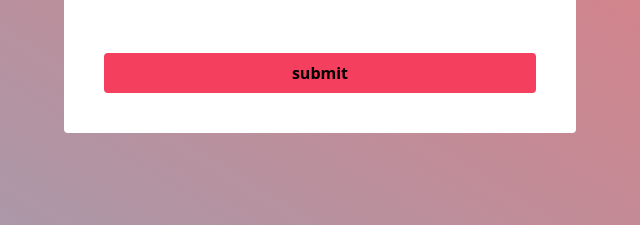
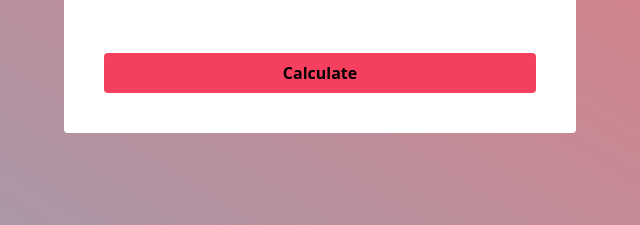
Before and after one commit to UmamageshwaranK/CngCalculator, a website built with Vite: page index.html in a window 1280 px wide. Shown: the part 411-636 px from the top of the page, 320-960 px from the left. Built offline with nearby package versions, Linux system fonts and the light colour scheme.

Commit message:
typo-mistake clear

```diff
--- a/index.html
+++ b/index.html
@@ -9,7 +9,6 @@
   </head>
   <body>
     <section class="bg-gradient-to-tr bg-red-400 from-slate-400 h-svh py-10 px-10">
-
         <div class="bg-white rounded p-10 max-w-lg  mx-auto">
           <div class="mb-3">
             <small class="font-semibold">Welcome <span class="font-bold" id="gusetname"></span></small>
@@ -33,7 +32,7 @@
             <input class="form-field" placeholder="Fuel Cost" id="FuelCost" >
           </div>
           <button class="bg-rose-500 p-2 rounded hover:bg-rose-400 w-full font-bold mt-10 " id="calculate-btn">
-            submit
+            Calculate
           </button>
         </div>
       </div>
```
